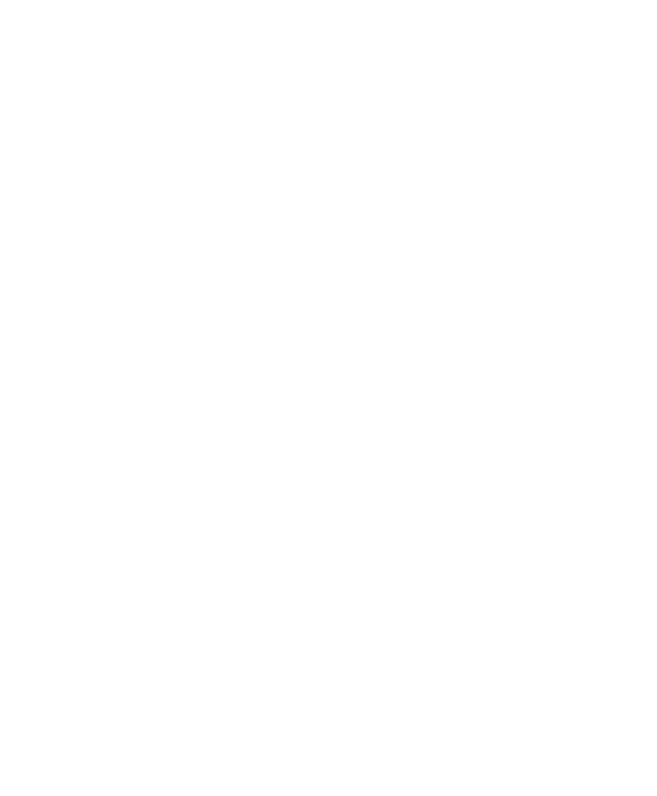
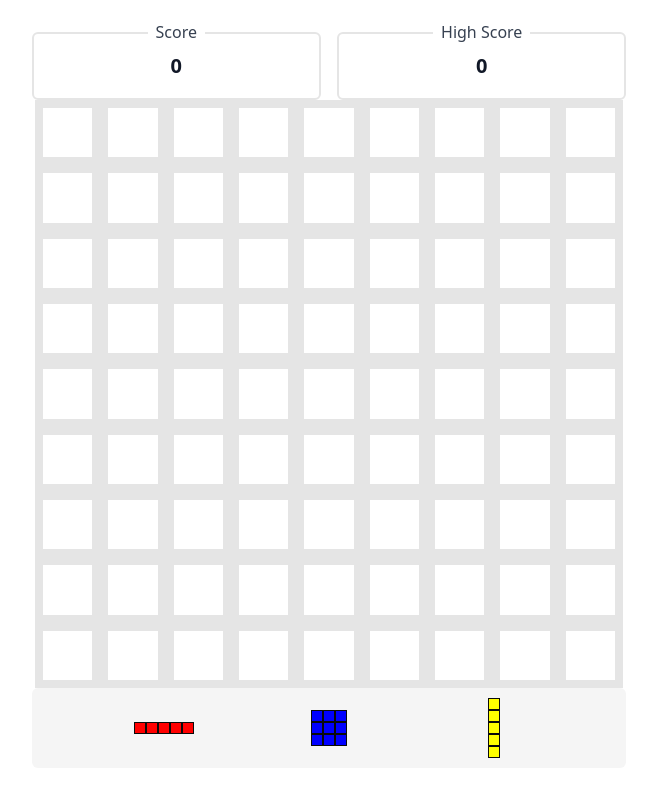
Before and after one commit to PlumeIO/block-puzzle, a React (Vite) app: page /game-classic in a window 1280 px wide. Before the commit this address had no page. Shown: the top 796 px of the page, without its empty margins (311-968 px from the left). Built offline with nearby package versions, Linux system fonts and the light colour scheme.

Commit message:
feat: :sparkles: Create classic game screen and make dragged block drop on board
Resolved issue #13 & #10: Make classic game screen & Make dragged block be placeable on board

```diff
--- a/src/App.tsx
+++ b/src/App.tsx
@@ -2,6 +2,7 @@
 import { BrowserRouter, Route, Routes } from "react-router-dom";
 import Home from "./pages/home";
 import Test from "./pages/test";
+import ClassicGame from "./pages/classic-game";
 
 function App() {
   return (
@@ -10,6 +11,7 @@
         <BrowserRouter>
           <Routes>
             <Route path="/" element={<Home />} />
+            <Route path="/game-classic" element={<ClassicGame />} />
             <Route path="/test" element={<Test />} />
           </Routes>
         </BrowserRouter>
--- a/src/components/block-menu.tsx
+++ b/src/components/block-menu.tsx
@@ -1,22 +1,27 @@
 import { cn } from "@/lib/utils";
-import React, { useEffect, useState } from "react";
-import Block from "./block";
+import React, { HTMLAttributes, TouchEvent, useEffect, useState } from "react";
+import Block, { BlockProps } from "./block";
 
-export interface BlockMenuProps extends React.HTMLAttributes<HTMLDivElement> {
-  blocks: {
-    grid: Array<0 | 1>[];
-    color: string;
-  }[];
+export type BlockMenuBlockType = Omit<BlockProps, "cellSize">;
+
+export interface BlockMenuProps extends HTMLAttributes<HTMLDivElement> {
+  blocks: BlockMenuBlockType[];
   hoverSize?: number;
+  onBlockDrop?: (
+    e: TouchEvent<HTMLDivElement>,
+    block: BlockMenuBlockType
+  ) => void;
 }
 
-type BlockType = BlockMenuProps["blocks"][number];
-interface DraggedBlock extends BlockType {
+interface DraggedBlock extends Omit<BlockMenuBlockType, "id"> {
   id: number;
 }
 
 const BlockMenu = React.forwardRef<HTMLDivElement, BlockMenuProps>(
-  ({ className, blocks, hoverSize = 48, ...props }, ref) => {
+  (
+    { className, blocks, hoverSize = 48, onBlockDrop = () => {}, ...props },
+    ref
+  ) => {
     const [draggedBlock, setDraggedBlock] = useState<DraggedBlock | undefined>(
       undefined
     );
@@ -25,24 +30,12 @@
       undefined
     );
 
-    useEffect(() => {
-      const handleTouchMove = (e: TouchEvent) => {
-        setDragPos([e.touches[0].clientX, e.touches[0].clientY]);
-      };
-
-      document.addEventListener("touchmove", handleTouchMove);
-
-      return () => {
-        document.removeEventListener("touchmove", handleTouchMove);
-      };
-    });
-
     return (
       <>
         <div
           className={cn(
             className,
-            "w-full flex items-center justify-evenly h-20 bg-secondary rounded-md"
+            "w-full flex items-center justify-evenly min-h-20 bg-secondary rounded-md"
           )}
           ref={ref}
           {...props}
@@ -54,9 +47,13 @@
                 setDraggedBlock({ ...block, id: i });
                 setDragPos([e.touches[0].clientX, e.touches[0].clientY]);
               }}
-              onTouchEnd={() => {
+              onTouchMove={(e) => {
+                setDragPos([e.touches[0].clientX, e.touches[0].clientY]);
+              }}
+              onTouchEnd={(e) => {
                 setDraggedBlock(undefined);
                 setDragPos(undefined);
+                onBlockDrop(e, block);
               }}
               key={i}
             >
--- a/src/components/board.tsx
+++ b/src/components/board.tsx
@@ -1,37 +1,32 @@
 import { cn } from "@/lib/utils";
-import React, { useEffect, useRef, useState } from "react";
+import React from "react";
 import Cell, { CellProps } from "./cell";
 
 export interface BoardProps extends React.HTMLAttributes<HTMLDivElement> {
   grid: Omit<CellProps, "size">[][];
+  cellSize?: number;
 }
 
 const Board = React.forwardRef<HTMLDivElement, BoardProps>(
-  ({ className, grid, ...props }, _ref) => {
-    const boardRef = useRef<HTMLDivElement>(null);
-    const [cellSize, setCellSize] = useState(0);
-
-    useEffect(() => {
-      if (!boardRef.current) return;
-      const { width, height } = boardRef.current?.getBoundingClientRect();
-      const rows = grid.length;
-      const columns = grid[0].length;
-      setCellSize(Math.min(width, height) / Math.max(rows, columns));
-    }, []);
-
+  ({ className, grid, cellSize = 48, ...props }, ref) => {
     return (
       <div
         className={cn(
           className,
           "w-full h-full flex flex-col items-center justify-center"
         )}
-        ref={boardRef}
+        ref={ref}
         {...props}
       >
         {grid.map((row, rowIndex) => (
           <div key={rowIndex} className="flex">
             {row.map((cell, colIndex) => (
-              <Cell key={colIndex} size={cellSize} {...cell} />
+              <Cell
+                key={colIndex}
+                size={cellSize}
+                id={"cell-" + colIndex + "x" + rowIndex}
+                {...cell}
+              />
             ))}
           </div>
         ))}
--- /dev/null
+++ b/src/pages/classic-game.tsx
@@ -0,0 +1,87 @@
+import BlockMenu, {
+  BlockMenuBlockType,
+  BlockMenuProps,
+} from "@/components/block-menu";
+import Board, { BoardProps } from "@/components/board";
+import ScoreBoard from "@/components/score-board";
+import boardController from "@/controllers/board.controller";
+import { TouchEvent, useEffect, useRef, useState } from "react";
+
+function ClassicGame() {
+  const [cellSize, setCellSize] = useState(0);
+  const boardRef = useRef<HTMLDivElement>(null);
+
+  const [grid, setGrid] = useState<BoardProps["grid"]>(
+    Array.from({ length: 9 }, (_) =>
+      Array.from({ length: 9 }, (_) => ({ variant: "empty" }))
+    )
+  );
+
+  const [blockMenuBlocks, setBlockMenuBlocks] = useState<
+    BlockMenuProps["blocks"]
+  >([
+    { grid: [[1, 1, 1, 1, 1]], color: "red" },
+    {
+      grid: [
+        [1, 1, 1],
+        [1, 1, 1],
+        [1, 1, 1],
+      ],
+      color: "blue",
+    },
+    {
+      grid: [[1], [1], [1], [1], [1]],
+      color: "yellow",
+    },
+  ]);
+
+  useEffect(() => {
+    if (!boardRef.current) return;
+    const { width, height } = boardRef.current?.getBoundingClientRect();
+    const rows = grid.length;
+    const columns = grid[0].length;
+    setCellSize(Math.min(width, height) / Math.max(rows, columns));
+  }, []);
+
+  function onBlockDrop(
+    event: TouchEvent<HTMLDivElement>,
+    block: BlockMenuBlockType
+  ) {
+    const selectedCell = document.elementFromPoint(
+      event.changedTouches[0].clientX -
+        (block.grid[0].length / 2) * cellSize -
+        5,
+      event.changedTouches[0].clientY - (block.grid.length / 2) * cellSize - 5
+    );
+    if (selectedCell?.id.includes("cell")) {
+      const selectedCellPos = selectedCell.id
+        .replace("cell-", "")
+        .split("x")
+        .map((ele) => Number(ele)) as [number, number];
+
+      setGrid(
+        boardController.addBlock(
+          grid,
+          selectedCellPos,
+          "solid",
+          block.color,
+          block.grid
+        )
+      );
+    }
+  }
+
+  return (
+    <main className="page">
+      <ScoreBoard score={0} highScore={0} />
+      <Board grid={grid} cellSize={cellSize} ref={boardRef} />
+      <BlockMenu
+        blocks={blockMenuBlocks}
+        hoverSize={cellSize}
+        onBlockDrop={onBlockDrop}
+      />
+    </main>
+  );
+}
+
+export default ClassicGame;
--- a/src/pages/home.tsx
+++ b/src/pages/home.tsx
@@ -1,14 +1,17 @@
 import SettingButton from "@/components/settings-button";
 import { Button } from "@/components/ui/button";
 import { PlayCircle } from "lucide-react";
+import { Link } from "react-router-dom";
 
 function Home() {
   return (
     <main className="page items-center justify-center">
       <h1>Block Puzzle</h1>
-      <Button size={"xl"}>
-        <PlayCircle />
-      </Button>
+      <Link to={"/game-classic"}>
+        <Button size={"xl"}>
+          <PlayCircle />
+        </Button>
+      </Link>
       <SettingButton />
     </main>
   );
```
